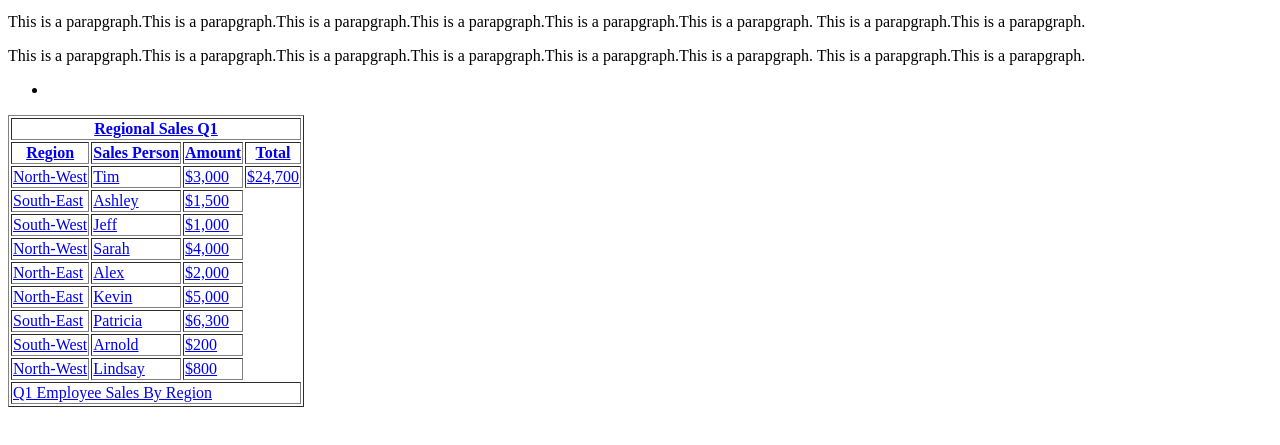
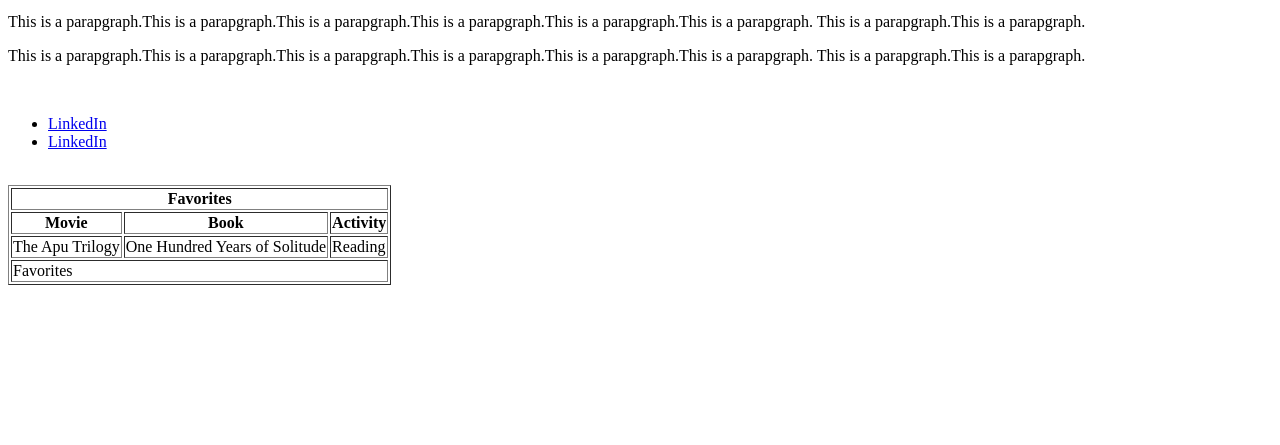
Before and after one commit to sib109/sib109.github.io, a plain HTML site: page index.html in a window 1280 px wide. Shown: the part 101-546 px from the top of the page. Drawn offline with Linux system fonts and the light colour scheme.

Commit message:
Add files via upload

```diff
--- a/index.html
+++ b/index.html
@@ -13,74 +13,33 @@
     This is a parapgraph.This is a parapgraph.</p>
   <p>This is a parapgraph.This is a parapgraph.This is a parapgraph.This is a parapgraph.This is a parapgraph.This is a parapgraph.
     This is a parapgraph.This is a parapgraph.</p>
-
-    <ul>
-       <li><a href = "https://www.linkedin.com/in/sibasishsinha/" target = "_blank" </a></li>
-       <a href = "https://www.linkedin.com/in/sibasishsinha/" target = "_blank" </a>
-    </ul>
+<br>
+<ul>
+  <li>  <a href = "https://www.linkedin.com/in/sibasishsinha/" target = "_blank"> LinkedIn </a> </li>
+  <li>  <a href = "https://www.linkedin.com/in/sibasishsinha/" target = "_blank"> LinkedIn </a> </li>
+</ul>
+<br>
   <table border="1">
     <thead>
       <tr>
-        <th colspan="4">Regional Sales Q1</th>
+        <th colspan="3">Favorites</th>
       </tr>
       <tr>
-        <th>Region</th>
-        <th>Sales Person</th>
-        <th>Amount</th>
-        <th>Total</th>
+        <th>Movie</th>
+        <th>Book</th>
+        <th>Activity</th>
       </tr>
     </thead>
     <tbody>
       <tr>
-        <td>North-West</td>
-        <td>Tim</td>
-        <td>$3,000</td>
-        <td>$24,700</td>
-      </tr>
-      <tr>
-        <td>South-East</td>
-        <td>Ashley</td>
-        <td>$1,500</td>
-      </tr>
-      <tr>
-        <td>South-West</td>
-        <td>Jeff</td>
-        <td>$1,000</td>
-      </tr>
-      <tr>
-        <td>North-West</td>
-        <td>Sarah</td>
-        <td>$4,000</td>
-      </tr>
-      <tr>
-        <td>North-East</td>
-        <td>Alex</td>
-        <td>$2,000</td>
-      </tr>
-      <tr>
-        <td>North-East</td>
-        <td>Kevin</td>
-        <td>$5,000</td>
-      </tr>
-      <tr>
-        <td>South-East</td>
-        <td>Patricia</td>
-        <td>$6,300</td>
-      </tr>
-      <tr>
-        <td>South-West</td>
-        <td>Arnold</td>
-        <td>$200</td>
-      </tr>
-      <tr>
-        <td>North-West</td>
-        <td>Lindsay</td>
-        <td>$800</td>
+        <td>The Apu Trilogy</td>
+        <td>One Hundred Years of Solitude</td>
+        <td>Reading</td>
       </tr>
     </tbody>
     <tfoot>
       <tr>
-        <td colspan="4">Q1 Employee Sales By Region</td>
+        <td colspan="4">Favorites</td>
       </tr>
     </tfoot>
   </table>
```
